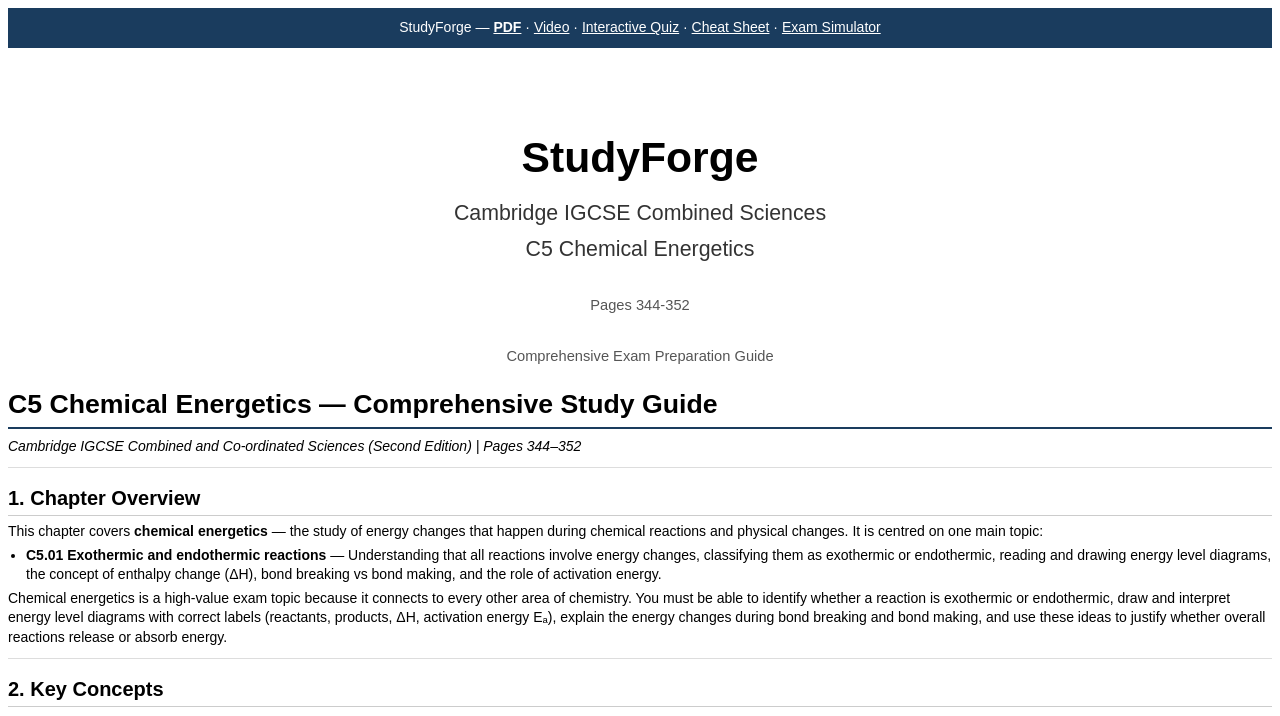
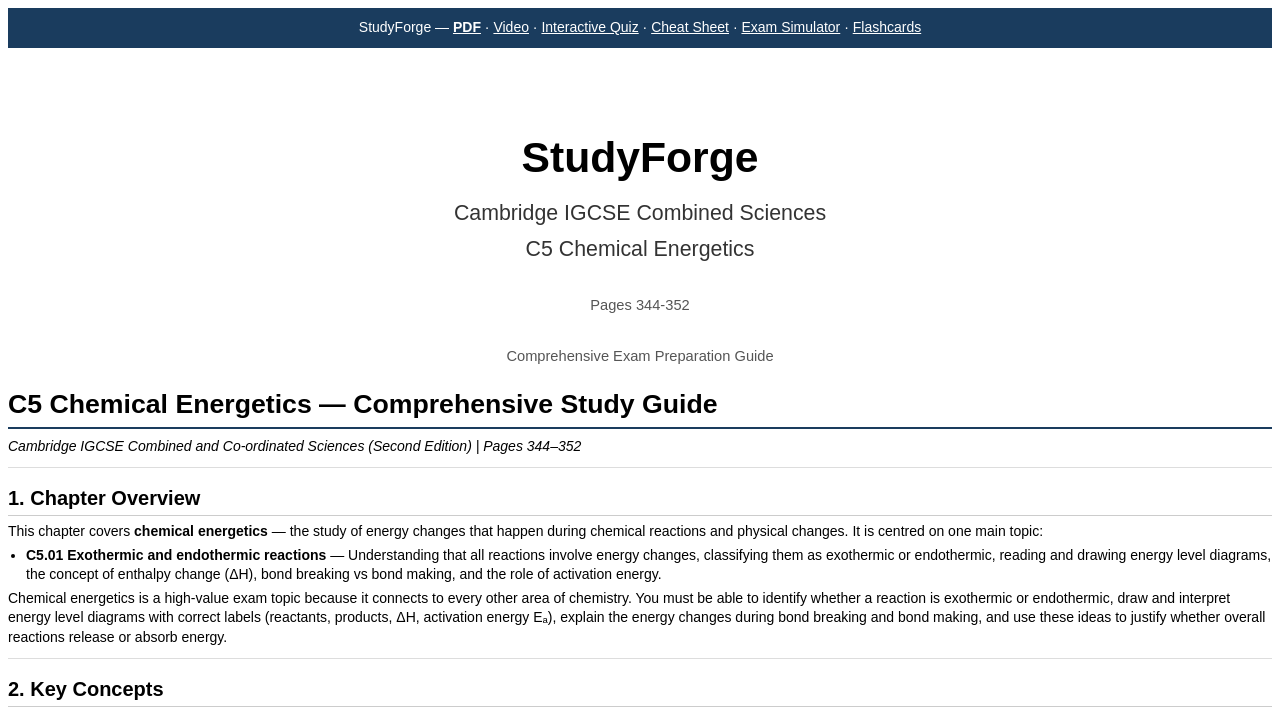
Before and after one commit to deepakp1308/study-guides-c5, a plain HTML site: page index.html in a window 1280 px wide. Shown: the top 716 px of the page. Drawn offline with Linux system fonts and the light colour scheme; files whose address does not match are found by name.

Commit message:
Update study guide + enhancements

```diff
--- a/index.html
+++ b/index.html
@@ -125,7 +125,7 @@
 </style>
 </head>
 <body>
-<div style="position:sticky;top:0;background:#1a3c5e;color:white;padding:10px 20px;text-align:center;z-index:999;font-family:Arial,sans-serif;font-size:14px;">StudyForge &mdash; <a href="study_guide.pdf" download style="color:white;text-decoration:underline;font-weight:bold;">PDF</a> &middot; <a href="study_guide.mp4" download style="color:white;text-decoration:underline;">Video</a> &middot; <a href="quiz.html" style="color:white;text-decoration:underline;">Interactive Quiz</a> &middot; <a href="cheat_sheet.pdf" style="color:white;text-decoration:underline;">Cheat Sheet</a> &middot; <a href="exam_simulator.html" style="color:white;text-decoration:underline;">Exam Simulator</a></div>
+<div style="position:sticky;top:0;background:#1a3c5e;color:white;padding:10px 20px;text-align:center;z-index:999;font-family:Arial,sans-serif;font-size:14px;">StudyForge &mdash; <a href="study_guide.pdf" download style="color:white;text-decoration:underline;font-weight:bold;">PDF</a> &middot; <a href="study_guide.mp4" download style="color:white;text-decoration:underline;">Video</a> &middot; <a href="quiz.html" style="color:white;text-decoration:underline;">Interactive Quiz</a> &middot; <a href="cheat_sheet.pdf" style="color:white;text-decoration:underline;">Cheat Sheet</a> &middot; <a href="exam_simulator.html" style="color:white;text-decoration:underline;">Exam Simulator</a> &middot; <a href="C5_Chemical_Energetics_Flashcards.pdf" style="color:white;text-decoration:underline;">Flashcards</a></div>
 <div class="cover">
   <h1>StudyForge</h1>
   <div class="subtitle">Cambridge IGCSE Combined Sciences</div>
```
Also changed, not shown: 1 other file.
